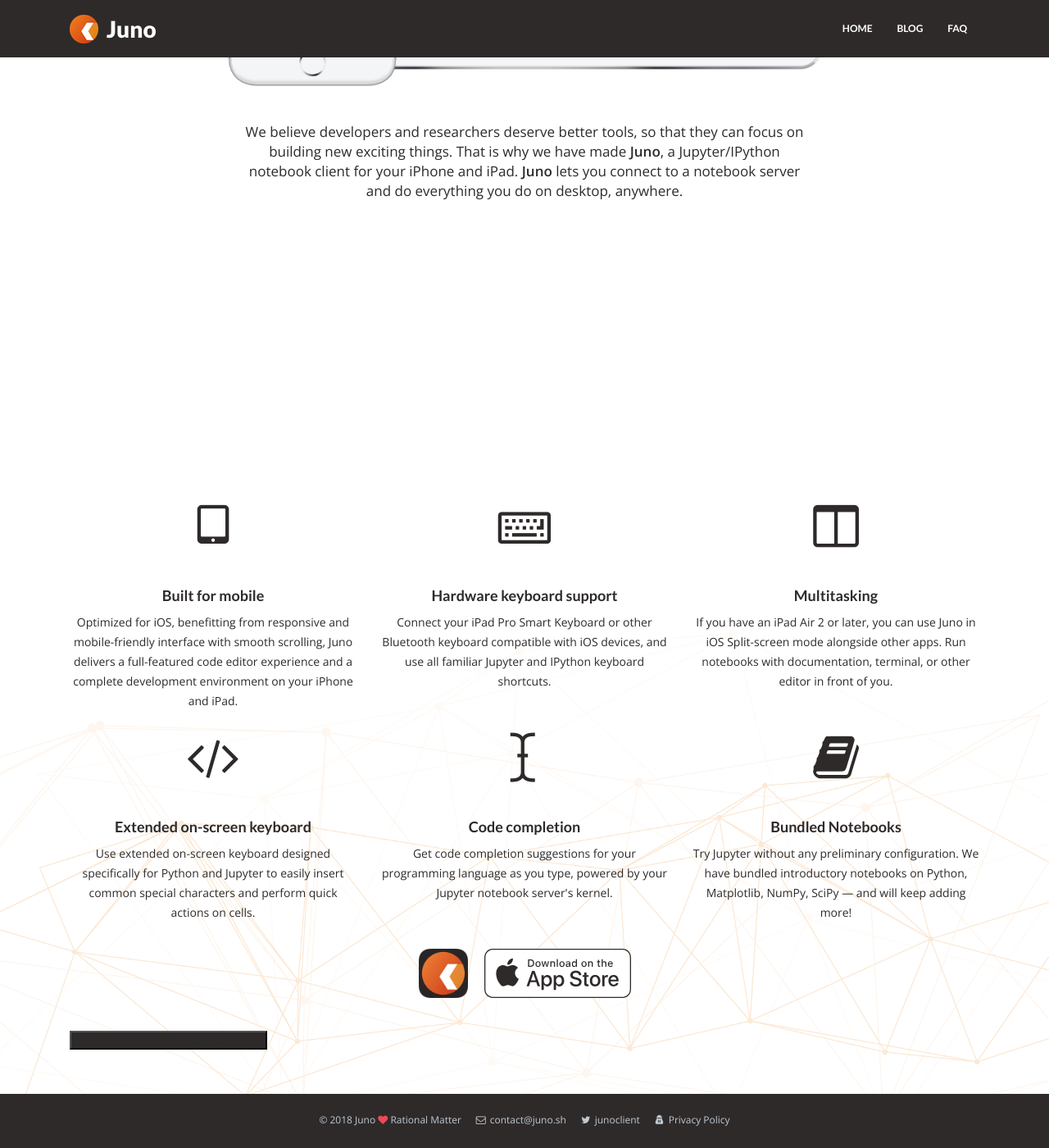
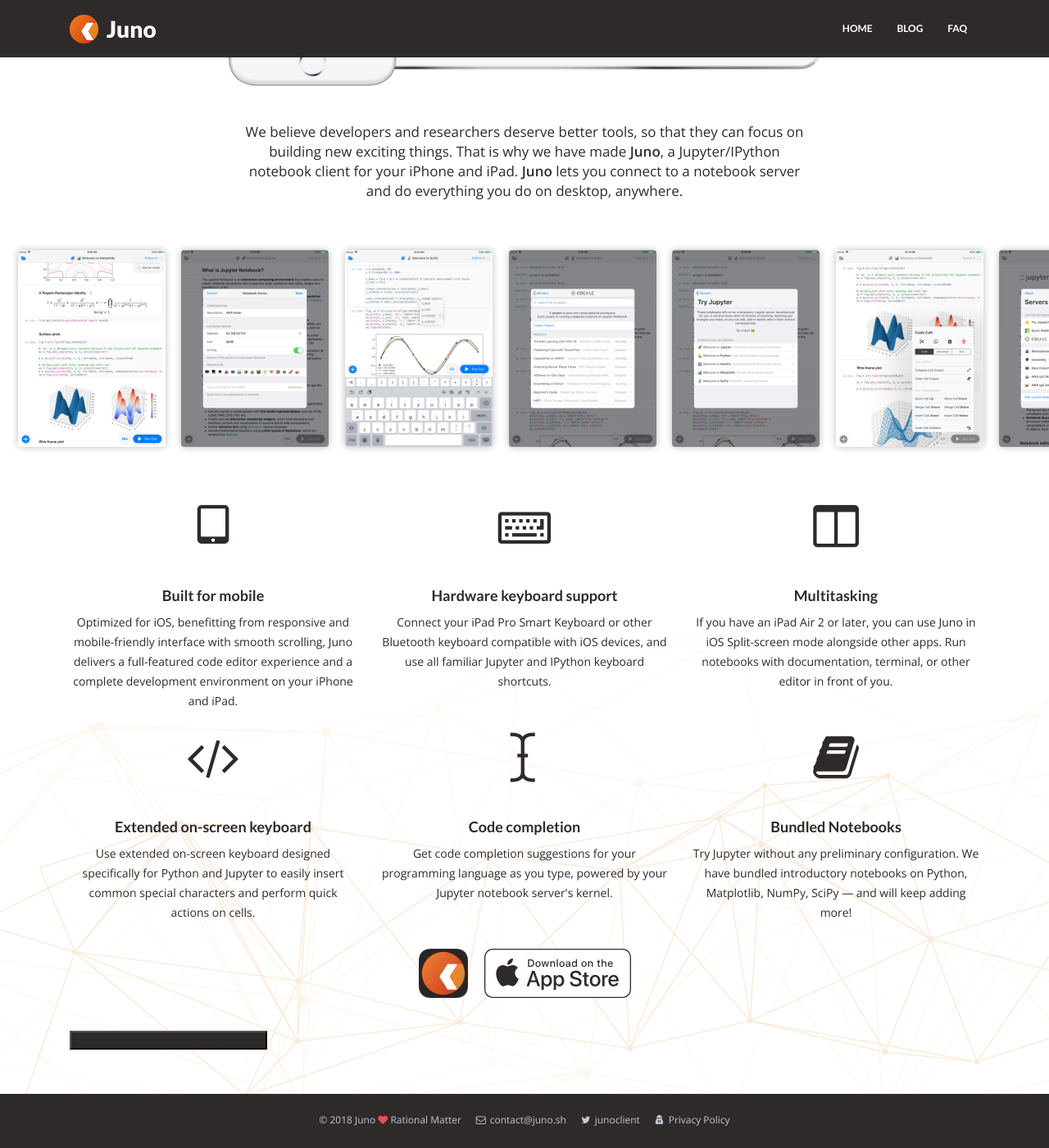
Before and after one commit to test-juno-sh/juno-website-test, a Jekyll site: the page built from index.html, in a window 1280 px wide and 1400 px high, scrolled down 733 px. Shown: the whole window at 82% size. Built offline with Jekyll 4.4.1, drawn with Linux system fonts in a browser that asks for light colours; nearby versions of some CDN libraries; comment, search, counter and statistics services are not loaded.

Commit message:
Include phone screenshots in the carousel

```diff
--- a/_includes/css/main.css
+++ b/_includes/css/main.css
@@ -788,8 +788,6 @@
     margin: 8px 8px;
     box-shadow: 0px 0px 8px #bbb;
     border-radius: 4px;
-    width: 180px;
-    height: 240px;
     vertical-align: bottom;
     background-position: top center;
     background-repeat: no-repeat;
--- a/index.html
+++ b/index.html
@@ -19,9 +19,14 @@
     <div class="row-fluid">
         <div class="cover-container">
             <span style="display:inline-block; width: 10px;"></span>
-            {% for image in site.screenshots %}
+            {% for image in site.screenshots_tablet %}
                 <a href="{{ image.src }}" target="blank">
-                    <div class="cover-item" style="background-image: url({{ image.thumb | prepend: site.baseurl }})"></div>
+                    <div class="cover-item" style="background-image: url({{ image.thumb | prepend: site.baseurl }}); width: 180px; height: 240px;"></div>
+                </a>
+            {% endfor %}
+            {% for image in site.screenshots_phone %}
+                <a href="{{ image.src }}" target="blank">
+                    <div class="cover-item" style="background-image: url({{ image.thumb | prepend: site.baseurl }}); width: 134px; height: 240px;"></div>
                 </a>
             {% endfor %}
             <span style="display:inline-block; width: 10px;"></span>
```
